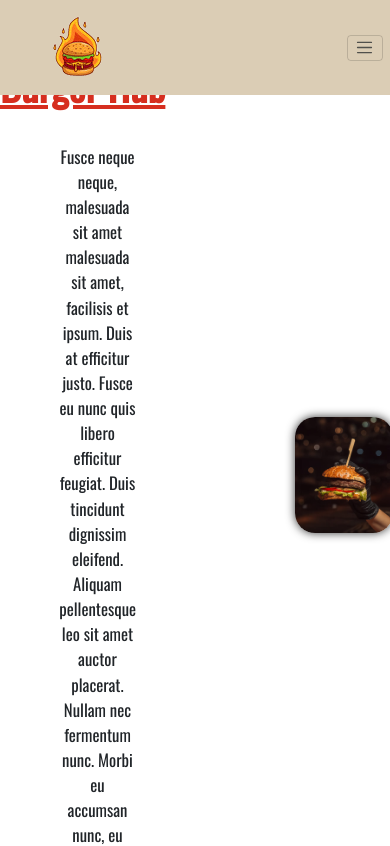
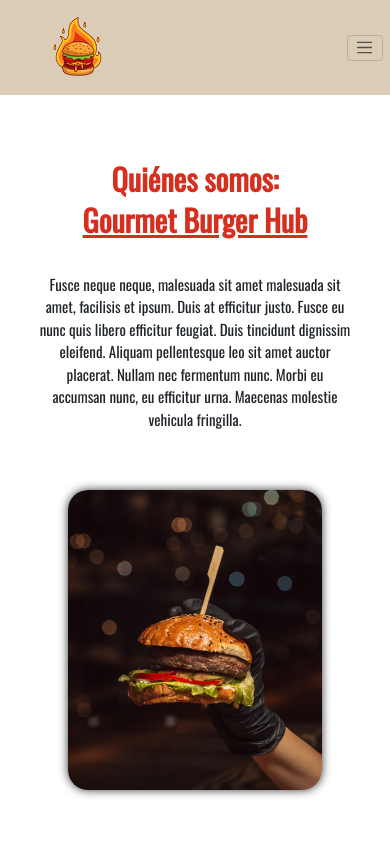
Before and after one commit to Luis-Almenarez/GourmetBurgerHub, a plain HTML site: page Pages/nosotros.html in a window 390 px wide. Shown: the top 846 px of the page. Drawn offline with nearby package versions, Linux system fonts and the light colour scheme.

Commit message:
Se mejora contenido sección nosotros en dekstop y se agrega versión mobile

```diff
--- a/CSS/style.css
+++ b/CSS/style.css
@@ -454,11 +454,14 @@
 .about__text h2 {
   color: var(--color-principal);
   font-size: 4rem;
+  text-align: center;
   font-weight: bold;
 }
 
 .about__text p {
-  width: 70%;
+  width: 80%;
+  font-size: 2rem;
+  margin: 3rem;
 }
 
 .about__img {
@@ -472,6 +475,54 @@
   border-radius: 2rem;
   margin-left: 10rem;
   box-shadow: 0 0 1rem rgba(0, 0, 0, 0.8);
+}
+
+@media (max-width: 1000px) {
+  .about__img img {
+    width: 70%;
+  }
+}
+
+@media (max-width: 768px) {
+  .main__about {
+    display: flex;
+    flex-direction: column;
+    justify-content: center;
+    align-items: center;
+  }
+
+  .about__text {
+    width: 65%;
+  }
+
+  .about__text p {
+    font-size: 1.5rem;
+  }
+
+  .about__img {
+    width: 65%;
+  }
+
+  .about__img img {
+    margin: 0 auto;
+    width: 80%;
+  }
+
+  @media (max-width: 630px) {
+    .main__about {
+      gap: 3rem;
+    }
+    .about__text {
+      width: 100%;
+    }
+
+    .about__text h2 {
+      font-size: 3rem;
+    }
+  }
+  .about__img img {
+    width: 100%;
+  }
 }
 
 /**************INICIO SECCIÓN NOSOTROS********************/
--- a/Pages/nosotros.html
+++ b/Pages/nosotros.html
@@ -53,7 +53,7 @@
         <section class="about__text">
           <h2>Quiénes somos:</h2>
           <h2 class="text-decoration-underline">Gourmet Burger Hub</h2>
-          <p class="text-center fs-2 p-5">
+          <p class="text-center">
             Fusce neque neque, malesuada sit amet malesuada sit amet, facilisis et ipsum. Duis at efficitur justo. Fusce
             eu nunc quis libero efficitur feugiat. Duis tincidunt dignissim eleifend. Aliquam pellentesque leo sit amet
             auctor placerat. Nullam nec fermentum nunc. Morbi eu accumsan nunc, eu efficitur urna. Maecenas molestie
```
